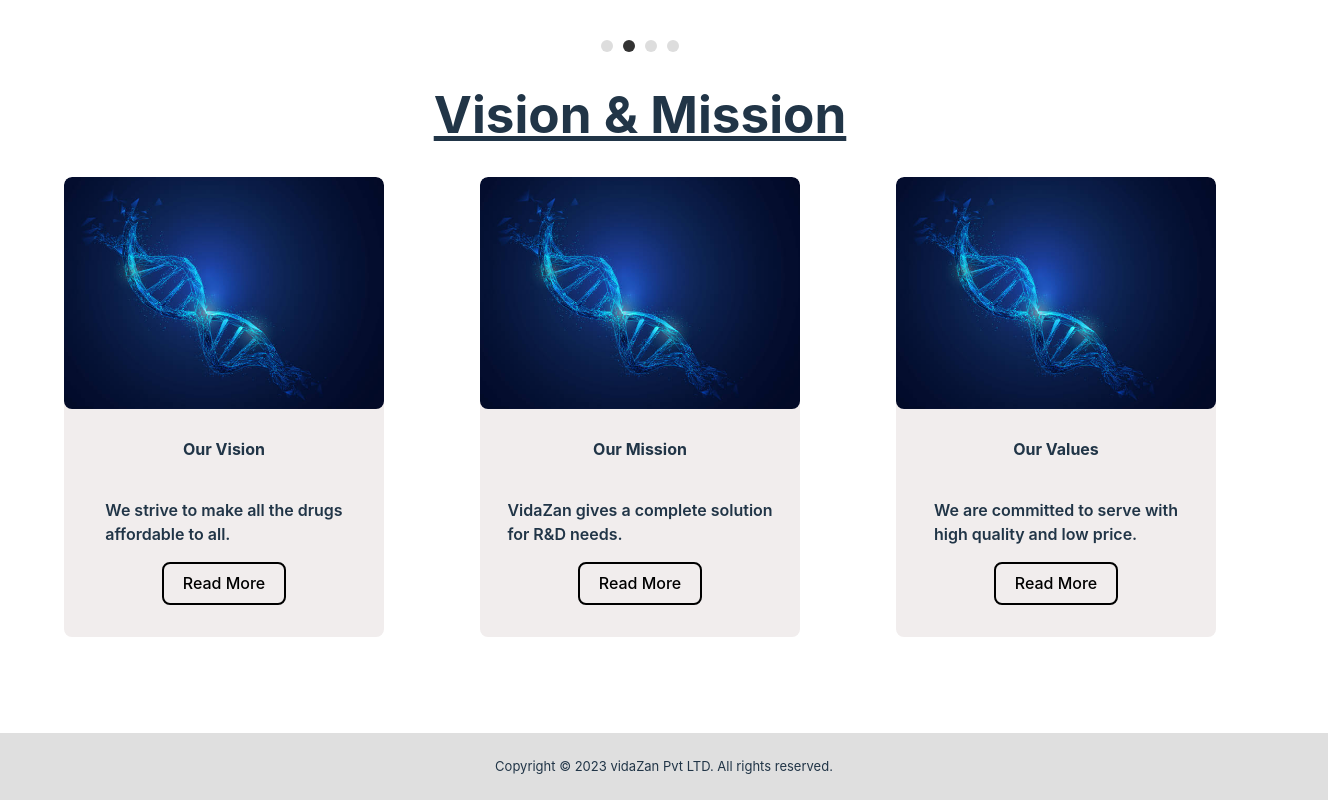
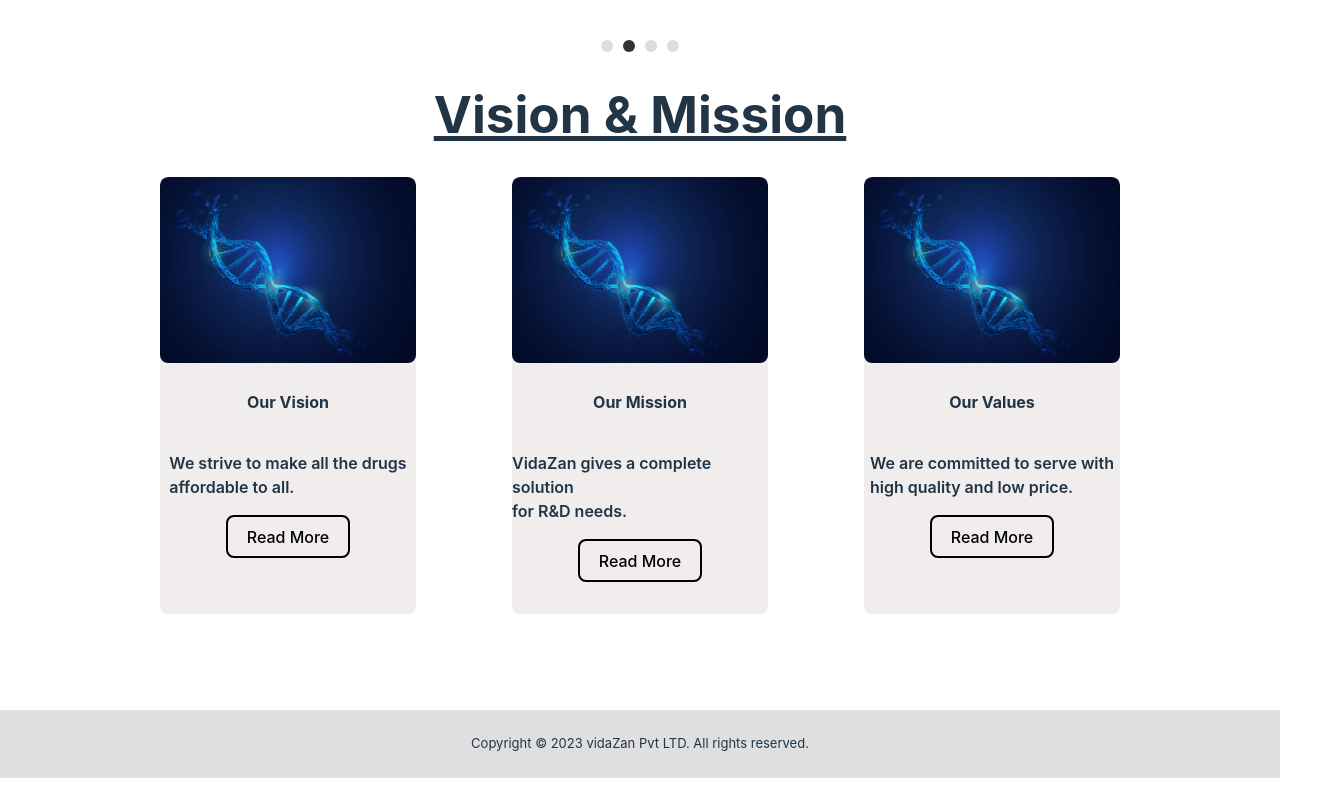
Before and after one commit to samuelEvans000/vidazan, a React (Vite) app: page / in a window 1280 px wide. Shown: the part 1319-2119 px from the top of the page, 1328 px wide, since content can reach past the window. After the commit the page ends 2097 px from the top, so only its background shows below. Built offline with nearby package versions, Linux system fonts and the light colour scheme.

Commit message:
modified

```diff
--- a/src/App.css
+++ b/src/App.css
@@ -1,6 +1,6 @@
 #root {
   max-width: 1280px;
-width: 100vw;
+/* width: 100%; */
 }
 
 /* .logo {
--- a/src/components/Footer/Footer.css
+++ b/src/components/Footer/Footer.css
@@ -3,7 +3,8 @@
     width: 100vw;
     justify-content: center;
     margin-top: 2rem;
-    padding: 1.5rem ;
+    padding-top: 1.5rem;
+    padding-bottom: 1.5rem;
     background-color: #dfdfdf;
     font-size: small;
 
--- a/src/components/Home/Home.css
+++ b/src/components/Home/Home.css
@@ -61,7 +61,7 @@
 .box {
   display: flex;
   flex-direction: column;
-  width: 25vw;
+  width: 20vw;
   align-items: center;
   /* padding: 10rem 6rem; */
   /* border: 1px solid #000; */
@@ -71,7 +71,7 @@
 }
 
 .box img {
-  width: 25vw;
+  width: 20vw;
   border-radius: 8px;
   margin-bottom: 0;
   transition: opacity 0.8s ease-in-out, transform 0.8s ease-in-out;
```
